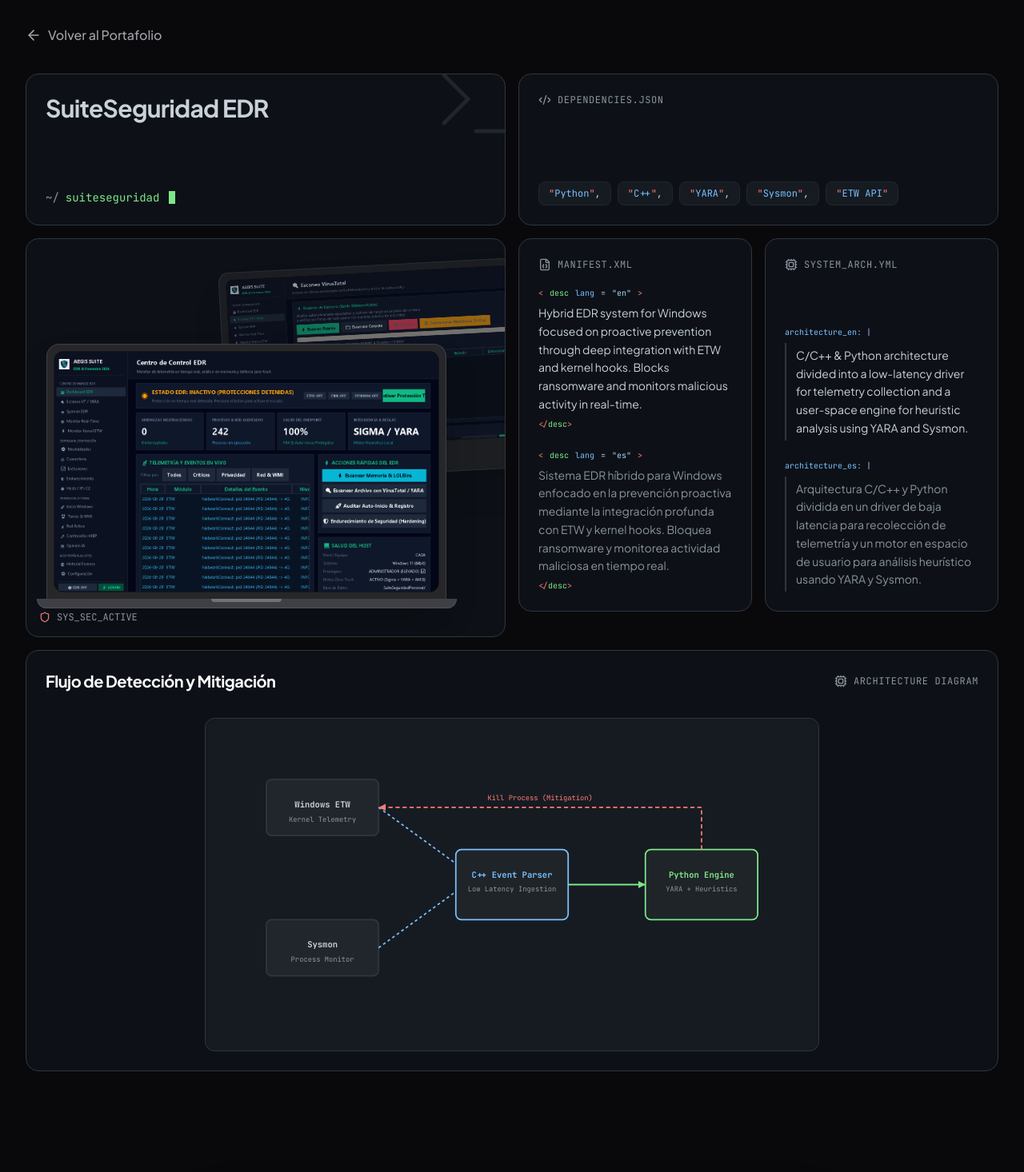
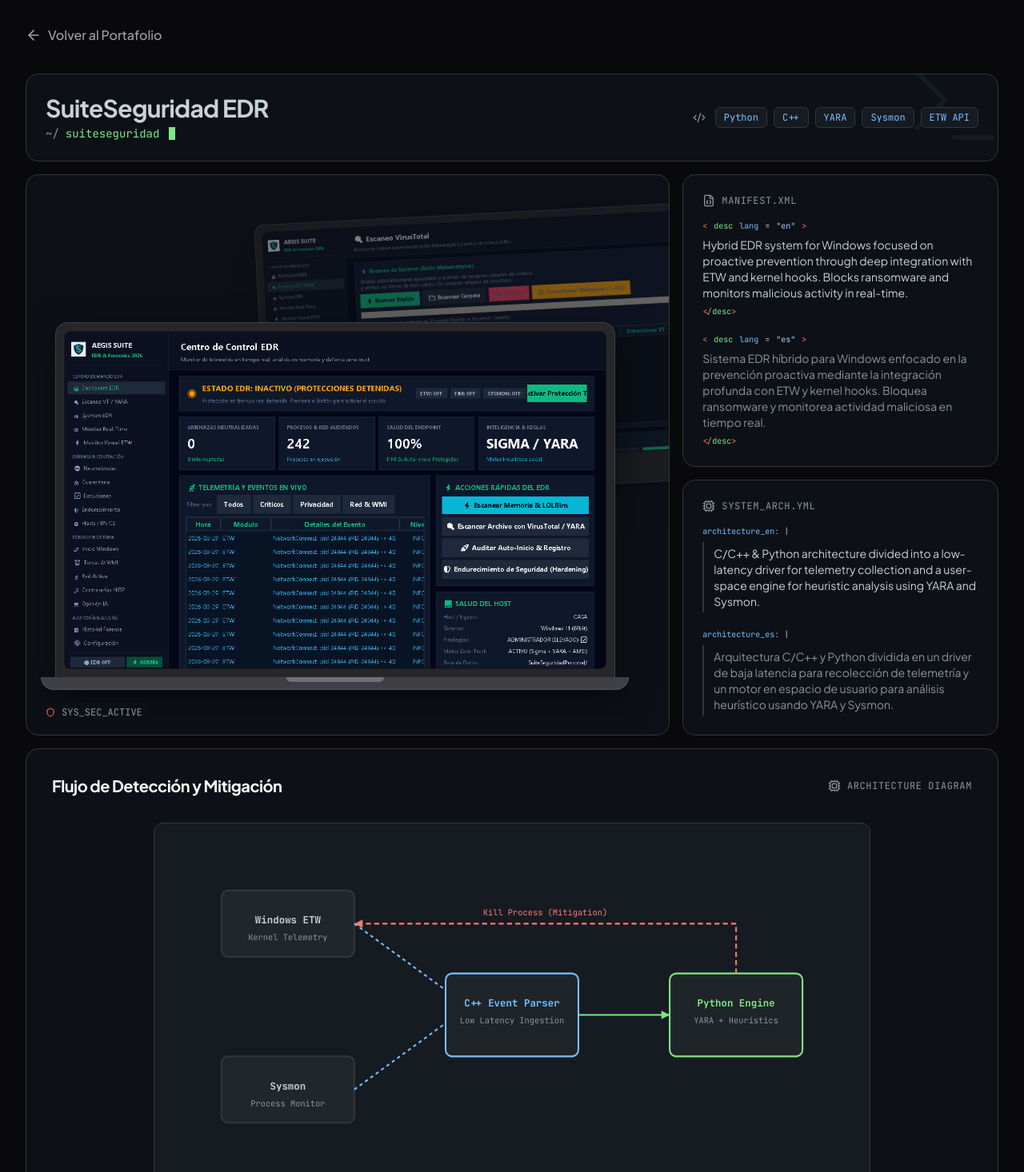
Before and after one commit to Axl07s/portfolio-axel, a React (Vite) app: page /project/suiteseguridad in a window 1280 px wide. Shown: the part 64-1530 px from the top of the page at 80% size. Built offline with nearby package versions, Linux system fonts and the light colour scheme.

Commit message:
feat(ui): redesign BentoGrid hierarchy making EDR dashboard dominant

```diff
--- a/src/components/project-layouts/BentoLayout.tsx
+++ b/src/components/project-layouts/BentoLayout.tsx
@@ -4,50 +4,40 @@ import { Terminal, Code2, Cpu, FileJson, GitBranch, Shield } from 'lucide-react'
 export function BentoLayout({ project }: { project: PersonalProject }) {
   return (
     <div className="w-full font-sans selection:bg-emerald-500/30">
-      <div className="grid grid-cols-1 md:grid-cols-4 gap-4 auto-rows-auto">
+      <div className="grid grid-cols-1 md:grid-cols-3 gap-4 auto-rows-auto">
 
-        {/* Header / Title Card */}
-        <div className="md:col-span-2 bg-[#0d1117] border border-[#30363d] rounded-2xl p-6 flex flex-col relative group overflow-hidden">
-          <div className="absolute -right-6 -top-6 text-[#21262d] group-hover:text-[#30363d] transition-colors duration-500">
-            <Terminal size={120} strokeWidth={1} />
+        {/* Header & Tech Stack (Row 1, Span 3) */}
+        <div className="md:col-span-3 bg-[#0d1117] border border-[#30363d] rounded-2xl p-5 md:p-6 flex flex-col md:flex-row md:items-center justify-between gap-4 relative overflow-hidden">
+          <div className="absolute -right-4 -top-8 text-[#21262d] opacity-50 pointer-events-none">
+            <Terminal size={140} strokeWidth={1} />
           </div>
-          <div className="relative z-10 flex flex-col h-full min-h-[140px]">
-            <h3 className="text-3xl font-bold text-[#c9d1d9] mb-2 tracking-tight">
+          <div className="relative z-10 flex flex-col">
+            <h3 className="text-2xl md:text-3xl font-bold text-[#c9d1d9] tracking-tight mb-1">
               {project.title}
             </h3>
-            <div className="flex items-center gap-2 text-[#7ee787] text-sm font-mono mt-auto pt-4">
+            <div className="flex items-center gap-2 text-[#7ee787] text-xs md:text-sm font-mono">
               <span className="text-[#8b949e]">~/</span> {project.id}
               <span className="animate-pulse w-2 h-4 bg-[#7ee787] inline-block ml-1"></span>
             </div>
           </div>
-        </div>
-
-        {/* Tech Stack Card */}
-        <div className="md:col-span-2 bg-[#0d1117] border border-[#30363d] rounded-2xl p-6 flex flex-col">
-          <div className="flex items-center gap-2 text-[#8b949e] mb-4">
-            <Code2 size={16} />
-            <span className="text-xs font-mono uppercase tracking-wider">dependencies.json</span>
-          </div>
-          <div className="flex flex-wrap gap-2 mt-auto">
-            {project.tech.map((t, i) => (
+          <div className="relative z-10 flex flex-wrap gap-2 items-center">
+            <Code2 size={16} className="text-[#8b949e] hidden lg:block mr-1" />
+            {project.tech.map((t) => (
               <span
                 key={t}
-                className="px-3 py-1.5 bg-[#161b22] border border-[#21262d] rounded-lg text-xs font-mono text-[#79c0ff] hover:border-[#79c0ff]/50 transition-colors cursor-default"
+                className="px-2.5 py-1 bg-[#161b22] border border-[#30363d] rounded-md text-[11px] md:text-xs font-mono text-[#79c0ff] cursor-default"
               >
-                <span className="text-[#ff7b72]">"</span>
                 {t}
-                <span className="text-[#ff7b72]">"</span>
-                {i < project.tech.length - 1 && <span className="text-[#c9d1d9]">,</span>}
               </span>
             ))}
           </div>
         </div>
 
-        {/* Main Image Card (Device Mockups) */}
-        <div className="md:col-span-2 md:row-span-4 bg-[#0d1117] border border-[#30363d] rounded-2xl p-8 relative flex flex-col items-center justify-center overflow-hidden group">
+        {/* Main Image Card (Row 2, Span 2, Row-Span 2) */}
+        <div className="md:col-span-2 md:row-span-2 bg-[#0d1117] border border-[#30363d] rounded-2xl p-4 md:p-8 relative flex flex-col items-center justify-center overflow-hidden group min-h-[400px] md:min-h-[550px]">
 
           {/* External Monitor Frame (Background) */}
-          <div className="absolute top-8 right-0 md:-right-12 w-[300px] md:w-[400px] -rotate-3 opacity-60 group-hover:opacity-100 group-hover:-rotate-1 transition-all duration-700">
+          <div className="absolute top-6 right-[-20%] md:top-12 md:right-[-5%] w-[350px] md:w-[550px] -rotate-3 opacity-50 group-hover:opacity-80 group-hover:-rotate-1 transition-all duration-700 pointer-events-none">
             <div className="bg-zinc-800 p-2 rounded-xl border border-zinc-700 shadow-2xl">
               <div className="bg-black rounded-lg overflow-hidden border border-zinc-900 aspect-video relative">
                 <img src="/projects/suitesecurity_02.png" alt="SuiteSeguridad Monitor" className="w-full h-full object-cover object-left-top" />
@@ -58,16 +48,16 @@ export function BentoLayout({ project }: { project: PersonalProject }) {
           </div>
 
           {/* MacBook Frame (Foreground) */}
-          <div className="relative z-10 w-full max-w-[500px] mt-12 md:mt-24 md:-ml-12 group-hover:scale-105 transition-transform duration-700">
+          <div className="relative z-10 w-full max-w-[400px] md:max-w-[700px] mt-16 md:mt-32 md:-ml-8 group-hover:scale-[1.02] transition-transform duration-700">
             {/* Screen */}
-            <div className="bg-zinc-800 p-2 rounded-t-2xl border-t border-l border-r border-zinc-700 shadow-2xl">
-              <div className="bg-black rounded-xl overflow-hidden border border-zinc-900 aspect-[16/10] relative">
+            <div className="bg-zinc-800 p-1.5 md:p-2.5 rounded-t-xl md:rounded-t-2xl border-t border-l border-r border-zinc-700 shadow-[0_20px_50px_rgba(0,0,0,0.5)]">
+              <div className="bg-black rounded-lg overflow-hidden border border-zinc-900 aspect-[16/10] relative">
                 <img src="/projects/suitesecurity_01.png" alt="SuiteSeguridad MacBook" className="w-full h-full object-cover object-top" />
               </div>
             </div>
             {/* Keyboard base */}
-            <div className="bg-zinc-700 h-3 w-[105%] -ml-[2.5%] rounded-b-2xl border-b border-l border-r border-zinc-600 relative flex justify-center shadow-xl">
-              <div className="w-1/6 h-1 bg-zinc-500 rounded-b-lg"></div>
+            <div className="bg-zinc-700 h-2 md:h-4 w-[105%] -ml-[2.5%] rounded-b-xl md:rounded-b-2xl border-b border-l border-r border-zinc-600 relative flex justify-center shadow-xl">
+              <div className="w-1/6 h-1 md:h-1.5 bg-zinc-500 rounded-b-lg"></div>
             </div>
           </div>
 
@@ -77,32 +67,32 @@ export function BentoLayout({ project }: { project: PersonalProject }) {
                 href={project.githubUrl}
                 target="_blank"
                 rel="noreferrer"
-                className="flex items-center gap-2 bg-[#21262d]/90 backdrop-blur-md px-4 py-2 rounded-xl border border-[#30363d] hover:bg-[#30363d] hover:text-[#c9d1d9] transition-all text-[#8b949e] font-mono text-sm"
+                className="flex items-center gap-2 bg-[#21262d]/90 backdrop-blur-md px-3 py-1.5 md:px-4 md:py-2 rounded-xl border border-[#30363d] hover:bg-[#30363d] hover:text-[#c9d1d9] transition-all text-[#8b949e] font-mono text-xs md:text-sm"
               >
-                <GitBranch size={16} />
+                <GitBranch size={14} />
                 <span>Source</span>
               </a>
             </div>
           )}
 
           <div className="absolute bottom-4 left-4 z-20">
-            <div className="flex items-center gap-2 text-[#8b949e] text-xs font-mono">
-              <Shield size={14} className="text-[#ff7b72]"/>
+            <div className="flex items-center gap-1.5 md:gap-2 text-[#8b949e] text-[10px] md:text-xs font-mono bg-[#0d1117]/80 px-2 py-1 rounded-md">
+              <Shield size={12} className="text-[#ff7b72]"/>
               <span>SYS_SEC_ACTIVE</span>
             </div>
           </div>
         </div>
 
-        {/* Description Card */}
-        <div className="md:col-span-1 md:row-span-2 bg-[#0d1117] border border-[#30363d] rounded-2xl p-6 flex flex-col">
-          <div className="flex items-center gap-2 text-[#8b949e] mb-5">
+        {/* Description Card (Manifest) */}
+        <div className="md:col-span-1 bg-[#0d1117] border border-[#30363d] rounded-2xl p-5 md:p-6 flex flex-col">
+          <div className="flex items-center gap-2 text-[#8b949e] mb-4">
             <FileJson size={16} />
-            <span className="text-xs font-mono uppercase tracking-wider">manifest.xml</span>
+            <span className="text-[10px] md:text-xs font-mono uppercase tracking-wider">manifest.xml</span>
           </div>
 
-          <div className="flex flex-col gap-6 mt-auto">
+          <div className="flex flex-col gap-5 mt-auto">
             <div className="group/desc">
-              <div className="text-[10px] font-mono text-[#8b949e] mb-1.5 flex items-center gap-2">
+              <div className="text-[9px] md:text-[10px] font-mono text-[#8b949e] mb-1.5 flex items-center gap-2">
                 <span className="text-[#ff7b72]">&lt;</span>
                 <span className="text-[#7ee787]">desc</span>
                 <span className="text-[#79c0ff]"> lang</span>
@@ -110,10 +100,10 @@ export function BentoLayout({ project }: { project: PersonalProject }) {
                 <span className="text-[#a5d6ff]">"en"</span>
                 <span className="text-[#ff7b72]">&gt;</span>
               </div>
-              <p className="text-sm text-[#c9d1d9] leading-relaxed group-hover/desc:text-white transition-colors">
+              <p className="text-xs md:text-sm text-[#c9d1d9] leading-relaxed group-hover/desc:text-white transition-colors">
                 {project.descriptionEN}
               </p>
-              <div className="text-[10px] font-mono text-[#8b949e] mt-1.5">
+              <div className="text-[9px] md:text-[10px] font-mono text-[#8b949e] mt-1.5">
                 <span className="text-[#ff7b72]">&lt;/</span>
                 <span className="text-[#7ee787]">desc</span>
                 <span className="text-[#ff7b72]">&gt;</span>
@@ -121,7 +111,7 @@ export function BentoLayout({ project }: { project: PersonalProject }) {
             </div>
 
             <div className="group/desc">
-              <div className="text-[10px] font-mono text-[#8b949e] mb-1.5 flex items-center gap-2">
+              <div className="text-[9px] md:text-[10px] font-mono text-[#8b949e] mb-1.5 flex items-center gap-2">
                 <span className="text-[#ff7b72]">&lt;</span>
                 <span className="text-[#7ee787]">desc</span>
                 <span className="text-[#79c0ff]"> lang</span>
@@ -129,10 +119,10 @@ export function BentoLayout({ project }: { project: PersonalProject }) {
                 <span className="text-[#a5d6ff]">"es"</span>
                 <span className="text-[#ff7b72]">&gt;</span>
               </div>
-              <p className="text-sm text-[#8b949e] leading-relaxed group-hover/desc:text-[#c9d1d9] transition-colors">
+              <p className="text-xs md:text-sm text-[#8b949e] leading-relaxed group-hover/desc:text-[#c9d1d9] transition-colors">
                 {project.descriptionES}
               </p>
-              <div className="text-[10px] font-mono text-[#8b949e] mt-1.5">
+              <div className="text-[9px] md:text-[10px] font-mono text-[#8b949e] mt-1.5">
                 <span className="text-[#ff7b72]">&lt;/</span>
                 <span className="text-[#7ee787]">desc</span>
                 <span className="text-[#ff7b72]">&gt;</span>
@@ -141,55 +131,54 @@ export function BentoLayout({ project }: { project: PersonalProject }) {
           </div>
         </div>
 
-        {/* Architecture Card */}
-        <div className="md:col-span-1 md:row-span-2 bg-[#0d1117] border border-[#30363d] rounded-2xl p-6 flex flex-col">
-          <div className="flex items-center gap-2 text-[#8b949e] mb-5">
+        {/* Architecture Text Card */}
+        <div className="md:col-span-1 bg-[#0d1117] border border-[#30363d] rounded-2xl p-5 md:p-6 flex flex-col">
+          <div className="flex items-center gap-2 text-[#8b949e] mb-4">
             <Cpu size={16} />
-            <span className="text-xs font-mono uppercase tracking-wider">system_arch.yml</span>
+            <span className="text-[10px] md:text-xs font-mono uppercase tracking-wider">system_arch.yml</span>
           </div>
 
-          <div className="flex flex-col gap-6 mt-auto">
+          <div className="flex flex-col gap-5 mt-auto">
             <div className="group/arch">
-              <div className="text-[10px] font-mono text-[#79c0ff] mb-1.5">
+              <div className="text-[9px] md:text-[10px] font-mono text-[#79c0ff] mb-1.5">
                 architecture_en: <span className="text-[#d2a8ff]">|</span>
               </div>
-              <p className="text-sm text-[#c9d1d9] leading-relaxed border-l-2 border-[#30363d] pl-3 py-1 group-hover/arch:border-[#d2a8ff] transition-colors">
+              <p className="text-xs md:text-sm text-[#c9d1d9] leading-relaxed border-l-2 border-[#30363d] pl-3 py-1 group-hover/arch:border-[#d2a8ff] transition-colors">
                 {project.architectureEN}
               </p>
             </div>
 
             <div className="group/arch">
-              <div className="text-[10px] font-mono text-[#79c0ff] mb-1.5">
+              <div className="text-[9px] md:text-[10px] font-mono text-[#79c0ff] mb-1.5">
                 architecture_es: <span className="text-[#d2a8ff]">|</span>
               </div>
-              <p className="text-sm text-[#8b949e] leading-relaxed border-l-2 border-[#30363d] pl-3 py-1 group-hover/arch:border-[#d2a8ff] transition-colors">
+              <p className="text-xs md:text-sm text-[#8b949e] leading-relaxed border-l-2 border-[#30363d] pl-3 py-1 group-hover/arch:border-[#d2a8ff] transition-colors">
                 {project.architectureES}
               </p>
             </div>
           </div>
         </div>
 
-        {/* Architecture Diagram Card */}
-        <div className="md:col-span-4 bg-[#0d1117] border border-[#30363d] rounded-2xl p-6 flex flex-col items-center justify-center min-h-[300px]">
-          <div className="w-full flex items-center justify-between mb-8">
-            <h3 className="text-xl font-bold text-white tracking-tight">Flujo de Detección y Mitigación</h3>
+        {/* Architecture Diagram Card (Row 4, Span 3) */}
+        <div className="md:col-span-3 bg-[#0d1117] border border-[#30363d] rounded-2xl p-6 md:p-8 flex flex-col items-center justify-center min-h-[300px]">
+          <div className="w-full flex flex-col md:flex-row md:items-center justify-between mb-8 gap-2">
+            <h3 className="text-lg md:text-xl font-bold text-white tracking-tight">Flujo de Detección y Mitigación</h3>
             <div className="flex items-center gap-2 text-[#8b949e]">
               <Cpu size={16} />
-              <span className="text-xs font-mono uppercase tracking-wider">Architecture Diagram</span>
+              <span className="text-[10px] md:text-xs font-mono uppercase tracking-wider">Architecture Diagram</span>
             </div>
           </div>
-          <div className="w-full max-w-3xl flex items-center justify-center p-8 bg-[#161b22] border border-[#30363d] rounded-xl overflow-hidden shadow-inner">
-             {/* A simple low-level architecture diagram in SVG */}
-             <svg viewBox="0 0 800 400" className="w-full h-auto text-[#8b949e] font-mono text-xs">
+          <div className="w-full max-w-4xl flex items-center justify-center p-4 md:p-8 bg-[#161b22] border border-[#30363d] rounded-xl overflow-hidden shadow-inner">
+             <svg viewBox="0 0 800 400" className="w-full h-auto text-[#8b949e] font-mono text-[10px] md:text-xs">
                 {/* ETW Provider */}
                 <rect x="50" y="50" width="160" height="80" rx="8" fill="#21262d" stroke="#30363d" strokeWidth="2" />
                 <text x="130" y="90" textAnchor="middle" fill="#c9d1d9" className="font-bold">Windows ETW</text>
-                <text x="130" y="110" textAnchor="middle" fill="#8b949e" className="text-[10px]">Kernel Telemetry</text>
+                <text x="130" y="110" textAnchor="middle" fill="#8b949e" className="text-[8px] md:text-[10px]">Kernel Telemetry</text>
 
                 {/* Sysmon */}
                 <rect x="50" y="250" width="160" height="80" rx="8" fill="#21262d" stroke="#30363d" strokeWidth="2" />
                 <text x="130" y="290" textAnchor="middle" fill="#c9d1d9" className="font-bold">Sysmon</text>
-                <text x="130" y="310" textAnchor="middle" fill="#8b949e" className="text-[10px]">Process Monitor</text>
+                <text x="130" y="310" textAnchor="middle" fill="#8b949e" className="text-[8px] md:text-[10px]">Process Monitor</text>
 
                 {/* Arrows to Data Ingestion */}
                 <path d="M 210 90 L 320 170" stroke="#79c0ff" strokeWidth="2" fill="none" strokeDasharray="4,4" />
@@ -198,7 +187,7 @@ export function BentoLayout({ project }: { project: PersonalProject }) {
                 {/* Data Ingestion (C++) */}
                 <rect x="320" y="150" width="160" height="100" rx="8" fill="#1f2428" stroke="#79c0ff" strokeWidth="2" />
                 <text x="400" y="190" textAnchor="middle" fill="#79c0ff" className="font-bold">C++ Event Parser</text>
-                <text x="400" y="210" textAnchor="middle" fill="#8b949e" className="text-[10px]">Low Latency Ingestion</text>
+                <text x="400" y="210" textAnchor="middle" fill="#8b949e" className="text-[8px] md:text-[10px]">Low Latency Ingestion</text>
 
                 {/* Arrow to Python Engine */}
                 <path d="M 480 200 L 590 200" stroke="#7ee787" strokeWidth="2" fill="none" />
@@ -207,12 +196,12 @@ export function BentoLayout({ project }: { project: PersonalProject }) {
                 {/* Python Detection Engine */}
                 <rect x="590" y="150" width="160" height="100" rx="8" fill="#1f2428" stroke="#7ee787" strokeWidth="2" />
                 <text x="670" y="190" textAnchor="middle" fill="#7ee787" className="font-bold">Python Engine</text>
-                <text x="670" y="210" textAnchor="middle" fill="#8b949e" className="text-[10px]">YARA + Heuristics</text>
+                <text x="670" y="210" textAnchor="middle" fill="#8b949e" className="text-[8px] md:text-[10px]">YARA + Heuristics</text>
 
                 {/* Mitigation Action */}
                 <path d="M 670 150 L 670 90 L 210 90" stroke="#ff7b72" strokeWidth="2" fill="none" strokeDasharray="6,4" />
                 <polygon points="210,90 220,85 220,95" fill="#ff7b72" />
-                <text x="440" y="80" textAnchor="middle" fill="#ff7b72" className="text-[10px]">Kill Process (Mitigation)</text>
+                <text x="440" y="80" textAnchor="middle" fill="#ff7b72" className="text-[8px] md:text-[10px]">Kill Process (Mitigation)</text>
              </svg>
           </div>
         </div>
```
